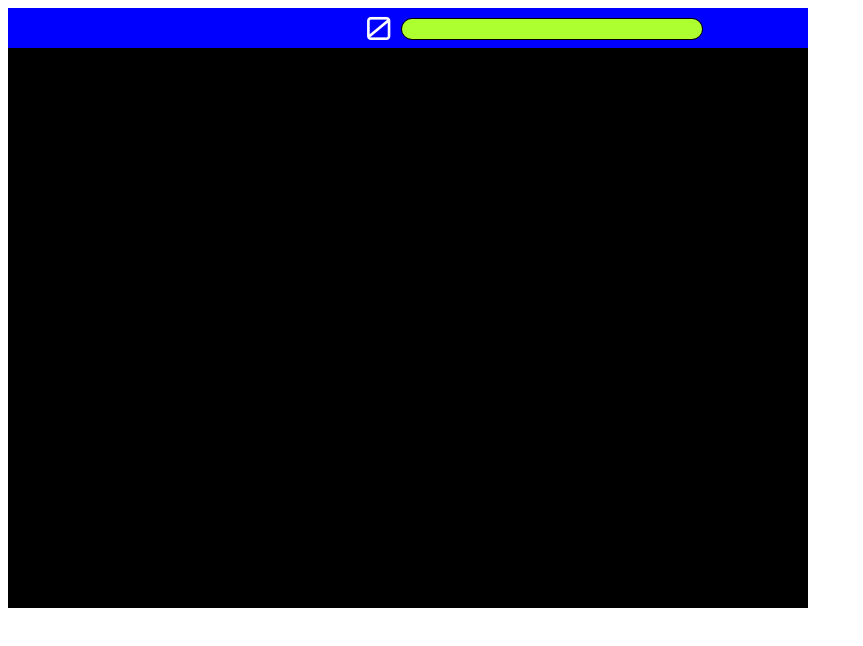
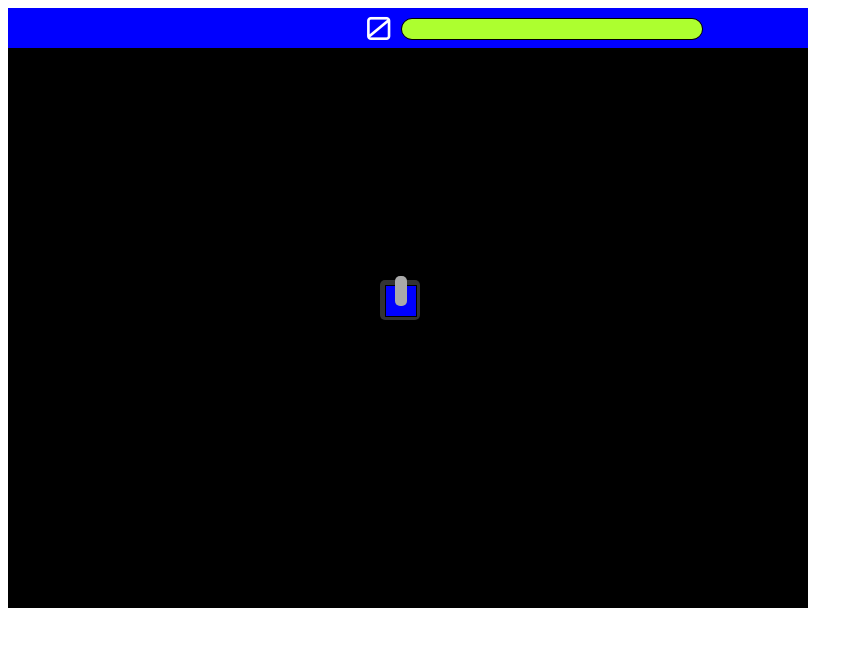
Before and after one commit to Sean-Drew/free-icon-invaders, a plain HTML site: page index.html in a window 1280 px wide. Both pictures are taken after a click on the element "Start Game". Shown: the whole page, without its empty margins (0-863 px from the left). Drawn offline with Linux system fonts and the light colour scheme.

Commit message:
Add some mouse movement logic
Added logic to identify mouse position relative to the center of the
game turret which will eventually move the turret to face the mouse
direction.

```diff
--- a/script.js
+++ b/script.js
@@ -1,12 +1,39 @@
 // Global variables
 const btnStart = document.querySelector('.btnStart')
 const gameOverEle = document.getElementById('gameOverEle')
+const container = document.getElementById('container')
+const box = document.querySelector('.box')
+const boxCenter = [
+    box.offsetLeft + (box.offsetWidth / 2),
+    box.offsetTop + (box.offsetHeight / 2)
+]
+// console.log('boxCenter is: ', boxCenter)
+
 let gamePlay = false
 let player
 let animateGame
 
 // Event listeners
 btnStart.addEventListener('click', startGame)
+container.addEventListener('mousedown', mouseDown)
+container.addEventListener('mousemove', movePosition)
+
+function movePosition (e) {
+    // console.log('event is: ', e)
+    let mouseAngle = getDeg(e)
+    console.log('mouseAngle is: ', mouseAngle)
+}
+
+function getDeg (e) {
+    let angle = Math.atan2(e.clientX - boxCenter[0], - (e.clientY - boxCenter[1]))
+    return angle * (180 / Math.PI)
+}
+
+function mouseDown (e) {
+    if (gamePlay) {
+        console.log('from mousedown, FIRE')
+    }
+}
 
 function startGame () {
     gamePlay = true
@@ -16,10 +43,16 @@ function startGame () {
         barWidth: 100,
         lives: 100,
     }
+    // setup bad guys
     animateGame = requestAnimationFrame(playGame)
 }
 
 function playGame () {
-    console.log('game in play')
-    animateGame = requestAnimationFrame(playGame)
+    if (gamePlay) {
+        // console.log('game in play')
+        // move shots
+        // update dashboard
+        // move enemy
+        animateGame = requestAnimationFrame(playGame)
+    }
 }
--- a/style.css
+++ b/style.css
@@ -61,3 +61,39 @@ body {
     height: 90%;
     padding: 5%;
 }
+
+.base {
+    border-radius: 5px;
+    position: absolute;
+    width: 40px;
+    height: 40px;
+    left: 380px;
+    top: 280px;
+    background-color: #333;
+    color: white;
+    margin: auto;
+}
+
+.box {
+    position: absolute;
+    left: 385px;
+    top: 285px;
+    border: 1px solid black;
+    width: 30px;
+    height: 30px;
+    background-color: blue;
+    -webkit-transition: all 0.1s ease-in-out;
+    -moz-transition: all 0.1s ease-in-out;
+    -o-transition: all 0.1s ease-in-out;
+    transition: all 0.1s ease-in-out;
+}
+
+.turret {
+    position: absolute;
+    height: 100%;
+    width: 40%;
+    margin-left: 30%;
+    bottom: 35%;
+    border-radius: 5px;
+    background-color: darkgray;
+}
```
